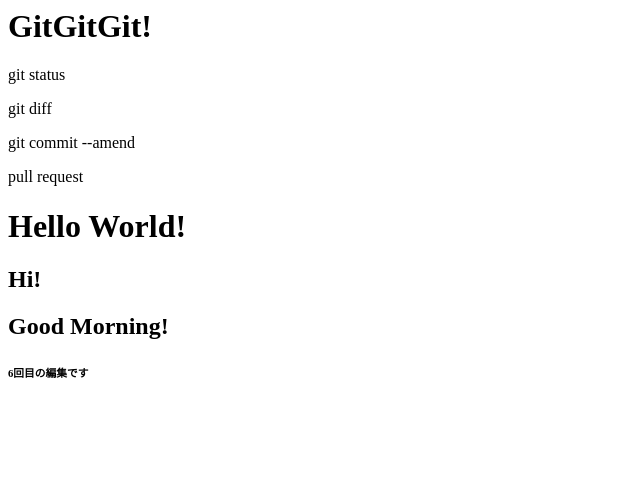
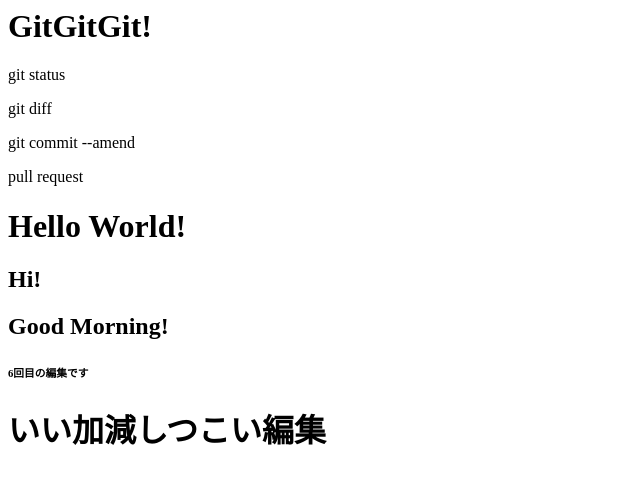
Before and after one commit to jiruneko/dammydata, a plain HTML site: page index.html in a window 1280 px wide. Shown: the whole page, without its empty margins (0-640 px from the left). Drawn offline with Linux system fonts and the light colour scheme.

Commit message:
7回目の編集

```diff
--- a/index.html
+++ b/index.html
@@ -8,3 +8,4 @@
 <h2>Hi!</h2>
 <h2>Good Morning!</h2>
 <h6>6回目の編集です</h6>
+<h1>いい加減しつこい編集</h1>
```
